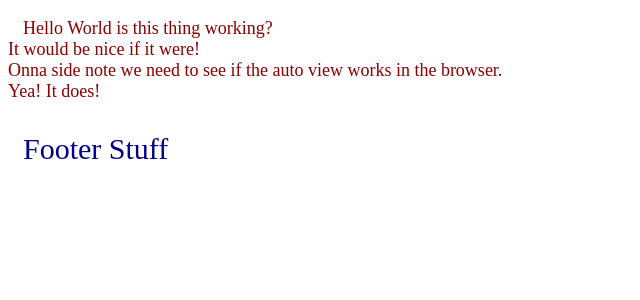
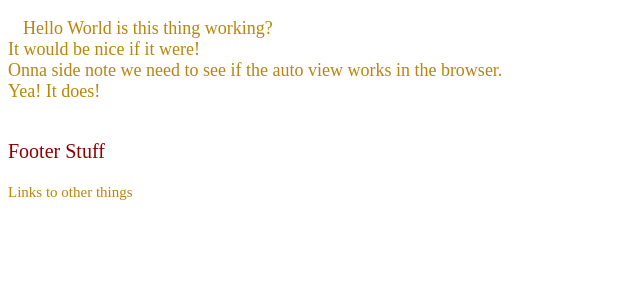
Before and after one commit to Gene7oh/rets, a PHP site: page / in a window 1280 px wide. Shown: the top 300 px of the page, without its empty margins (0-640 px from the left). Run offline with PHP 8.4, Linux system fonts and the light colour scheme.

Commit message:
edit style sheet| work on built in server to no avail

```diff
--- a/css/styles.css
+++ b/css/styles.css
@@ -1,14 +1,25 @@
 #body {
   text-align: center;
   }
-p {text-align: left;
+
+.content {
+  color: darkgoldenrod;
+  text-align: left;
   text-indent: 15px;
   font-size: 18px;
   }
+
 .footer {
-  color: darkblue;
-  font-size: 40px;
+  color: darkred;
+  display: inline-block;
   }
-.footer p{
-  font-size: 30px;
+
+.footer p {
+  font-size: 20px;
   }
+
+.footer a {
+  text-decoration: none;
+  color: darkgoldenrod !important;
+  font-size: 15px;
+  }
--- a/includes/footer.php
+++ b/includes/footer.php
@@ -3,6 +3,7 @@
     ?>
 <div class="footer">
     <p>Footer Stuff</p>
+    <a href="#">Links to other things</a>
 </div>
 </body>
 </html>
--- a/includes/header.php
+++ b/includes/header.php
@@ -9,6 +9,6 @@
     <meta name="viewport" content="width=device-width, user-scalable=no, initial-scale=1.0, maximum-scale=1.0, minimum-scale=1.0">
     <meta http-equiv="X-UA-Compatible" content="ie=edge">
     <!--Removed actual path to style sheet. header thinks it is in the root folder-->
-    <link type="text/css" rel="stylesheet" href="css/styles.css">
+    <link type="text/css" rel="stylesheet" href="../css/styles.css">
 </head>
 <body>
--- a/index.php
+++ b/index.php
@@ -1,7 +1,7 @@
 
 <?php include ("includes/header.php"); ?>
 <title>rets home</title>
-<div style="margin: auto; color: darkred;">
+<div class="content">
     <p>
         <?php
             global $message;
```
